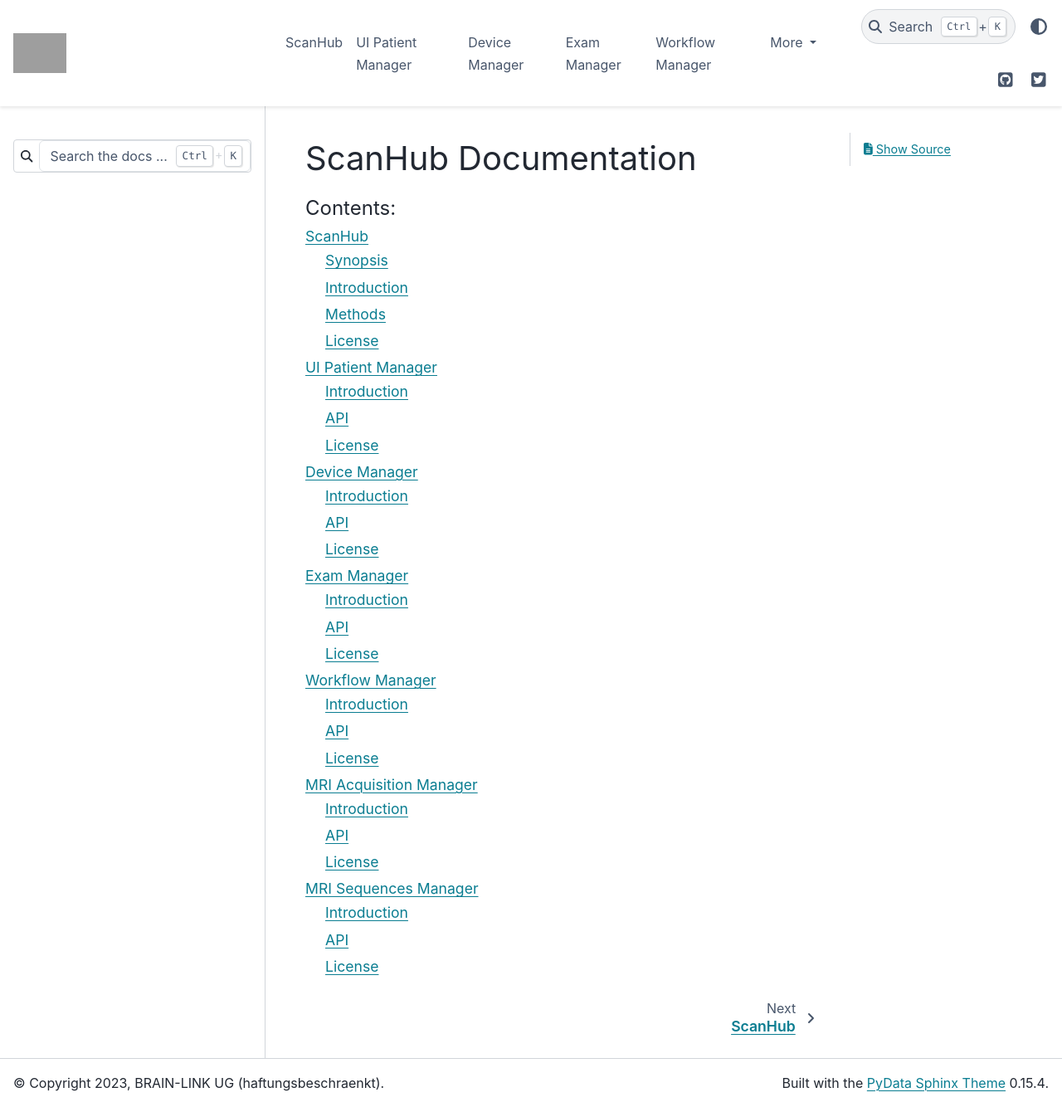
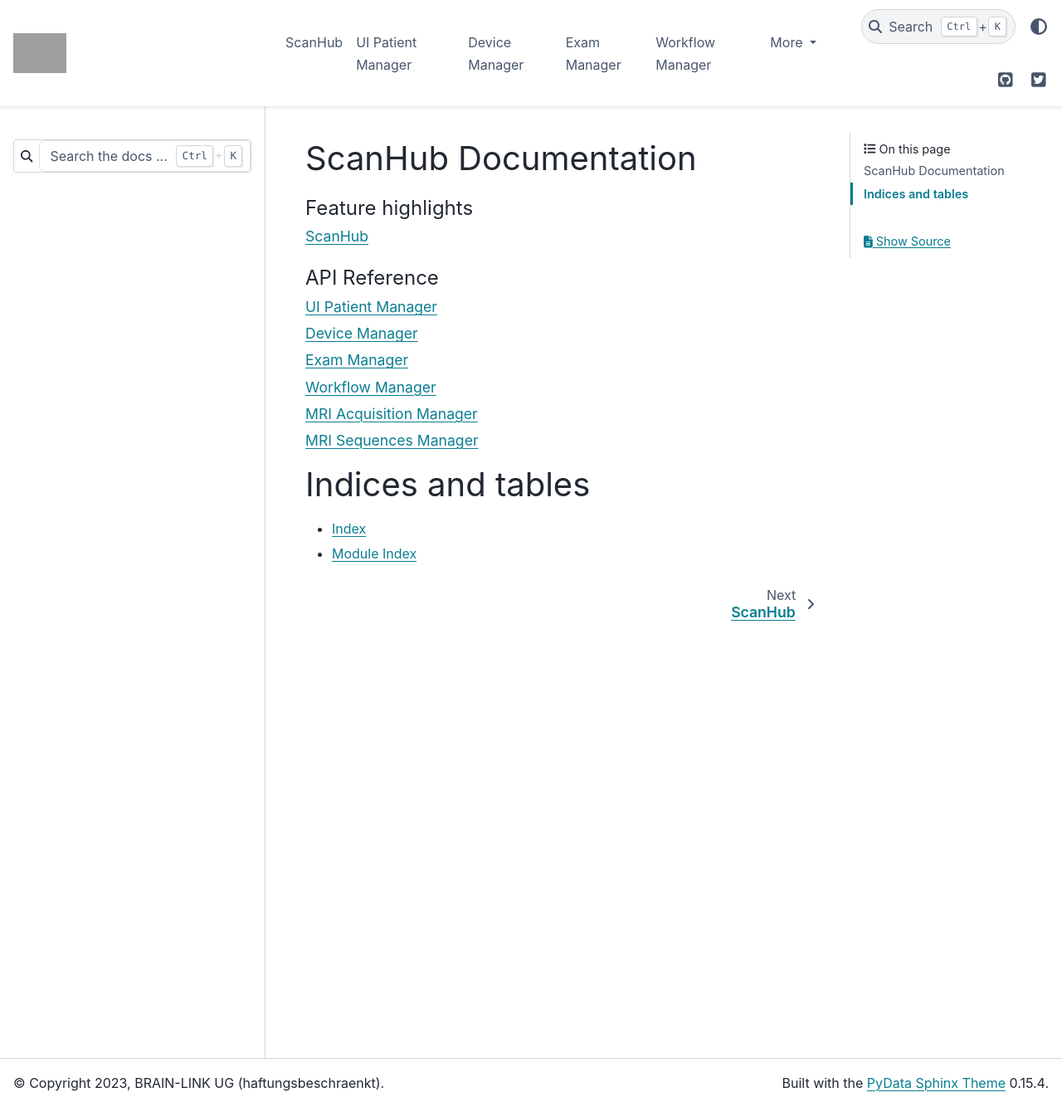
Before and after one commit to brain-link/scanhub, a Sphinx documentation site: the page built from docs/source/index.rst, in a window 1280 px wide and 1334 px high. Shown: the whole window at 83% size. Built offline with Sphinx 7.4.7 and the PyData theme 0.15.4, drawn with Linux system fonts in a browser that asks for light colours; grey boxes are pictures that could not be loaded.

Commit message:
update docu

```diff
--- a/docs/source/index.rst
+++ b/docs/source/index.rst
@@ -5,10 +5,14 @@
 =====================
 
 .. toctree::
-   :maxdepth: 2
-   :caption: Contents:
+   :maxdepth: 1
+   :caption: Feature highlights
 
    introduction
+
+.. toctree::
+   :maxdepth: 1
+   :caption: API Reference
 
    ui_patient_manager_api
 
@@ -17,3 +21,9 @@
    workflow_api
    mri_acquisition_api
    mri_sequences_api
+
+Indices and tables
+==================
+
+* :ref:`genindex`
+* :ref:`modindex`
```
